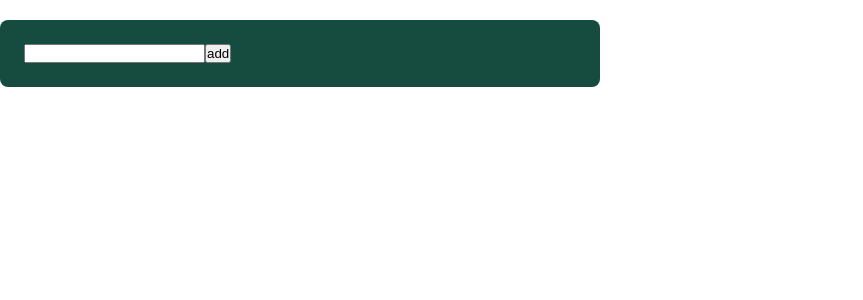
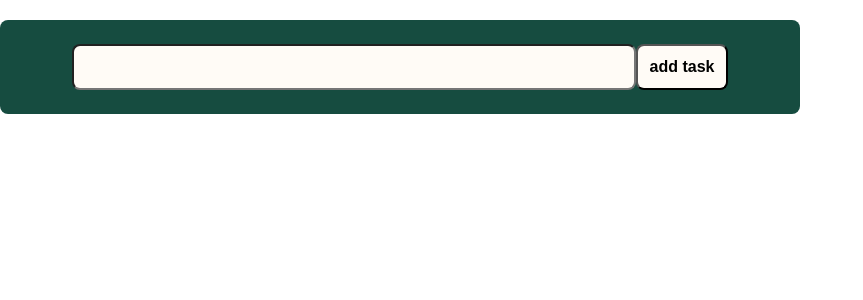
Before and after one commit to MrGuizao/react-daily-exercises, a React (Create React App) app: page / in a window 1280 px wide. Shown: the top 300 px of the page, without its empty margins (0-863 px from the left). Built offline with nearby package versions, Linux system fonts and the light colour scheme.

Commit message:
update and delete added
adicionado funções de updateTodo e deleteTodo

```diff
--- a/src/App.jsx
+++ b/src/App.jsx
@@ -1,34 +1,44 @@
 import React, { useState } from 'react'
 import './style.css';
 
-const App = () => {
-    const [todos, setTodods] = useState([]);
-    const [name, setName] = useState('');
 
+function App() {
+    const [todos, setTodos] = useState([]);
+    const [newTask, setNewTask] = useState('');
+
+    const handleChange = event => setNewTask(event.target.value);
     const handleSubmit = e => {
         e.preventDefault();
-        const newTodo = {
-            id: crypto.randomUUID(),
-            name,
-        }
-        setTodods([...todos, newTodo]);
-        setName('');
+        setTodos([...todos, { id: crypto.randomUUID(), newTask, isComplete: false }]);
+        setNewTask('');
     }
-
-    const handleChange = e => setName(e.target.value);
+    const deleteTask = id => setTodos(todos.filter(todo => todo.id !== id));
+    const updateTask = id => setTodos(todos.map(todo => todo.id === id ? { ...todo, isComplete: !todo.isComplete } : todo))
 
     return (
-        <div>
-            <form onSubmit={handleSubmit} className='style-box'>
-                <input type="text" onChange={handleChange} value={name} />
-                <button>add</button>
+        <>
+            <form onSubmit={handleSubmit} className='main-box'>
+                <input type="text" value={newTask} onChange={handleChange} required />
+                <button>add task</button>
             </form>
-            <ul>
-                {
-                    todos.map(todo => <li key={todo.id}>{todo.name}</li>)
-                }
-            </ul>
-        </div>
+            {
+                todos.map(todo => {
+                    return (
+                        <div className='line' key={todo.id}
+                            style={todo.isComplete ? { backgroundColor: 'green' } : null}
+                        >
+                            <li style={todo.isComplete ? { textDecoration: 'line-through' } : null}>
+                                {todo.newTask}
+                            </li>
+                            <div>
+                                <span onClick={() => updateTask(todo.id)}>✔</span>
+                                <span onClick={() => deleteTask(todo.id)}>❌</span>
+                            </div>
+                        </div>
+                    )
+                })
+            }
+        </>
     )
 }
 
--- a/src/style.css
+++ b/src/style.css
@@ -2,15 +2,62 @@
     margin: 0;
     padding: 0;
     box-sizing: border-box;
+    outline: 0;
     list-style: none;
+    font-size: 100%;
 }
 
-.main-box {
+form {
     display: flex;
     justify-content: center;
     align-items: center;
-    flex-flow: column nowrap;
-    margin: 50px 0;
+    flex-flow: row nowrap;
+    margin: 20px 0;
+    background-color: #164c40;
+    border-radius: 8px;
+    padding: 24px;
+    width: 800px;
+}
+
+input {
+    width: 75%;
+    padding: 12px;
+    background-color: #fffbf6;
+    border-radius: 8px;
+}
+
+button {
+    padding: 12px;
+    background-color: #fffbf6;
+    border-radius: 8px;
+    font-weight: 600;
+
+}
+
+
+.line {
+    margin-top: 12px;
+    display: flex;
+    justify-content: space-between;
+    align-items: center;
+    flex-flow: row nowrap;
+    background-color: #164c40;
+    color: white;
+    border-radius: 8px;
+    padding: 12px;
+    width: 800px;
+}
+
+.line li,
+span {
+    font-weight: 700;
+    font-size: 1.2rem;
+}
+
+span {
+    text-transform: uppercase;
+    cursor: pointer;
+    margin: 0 6px;
 }
 
 .style-box {
@@ -19,15 +66,6 @@
     color: white;
     border-radius: 8px;
     padding: 24px;
-    width: 600px;
+    width: 800px;
     margin-top: 20px;
 }
-
-li {
-    background-color: #1f6052;
-    padding: 12px 24px;
-    margin: 6px 0;
-    color: white;
-    width: 600px;
-    border-radius: 8px;
-}
```
